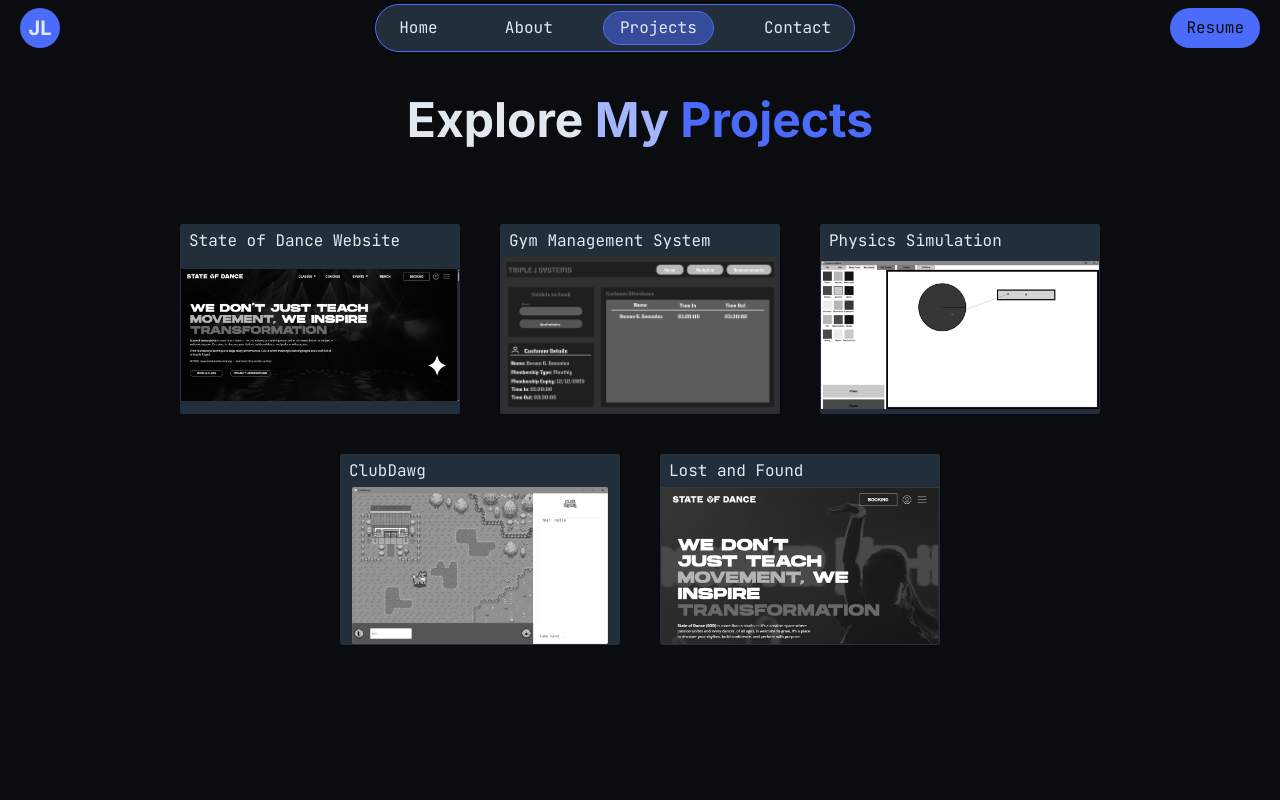
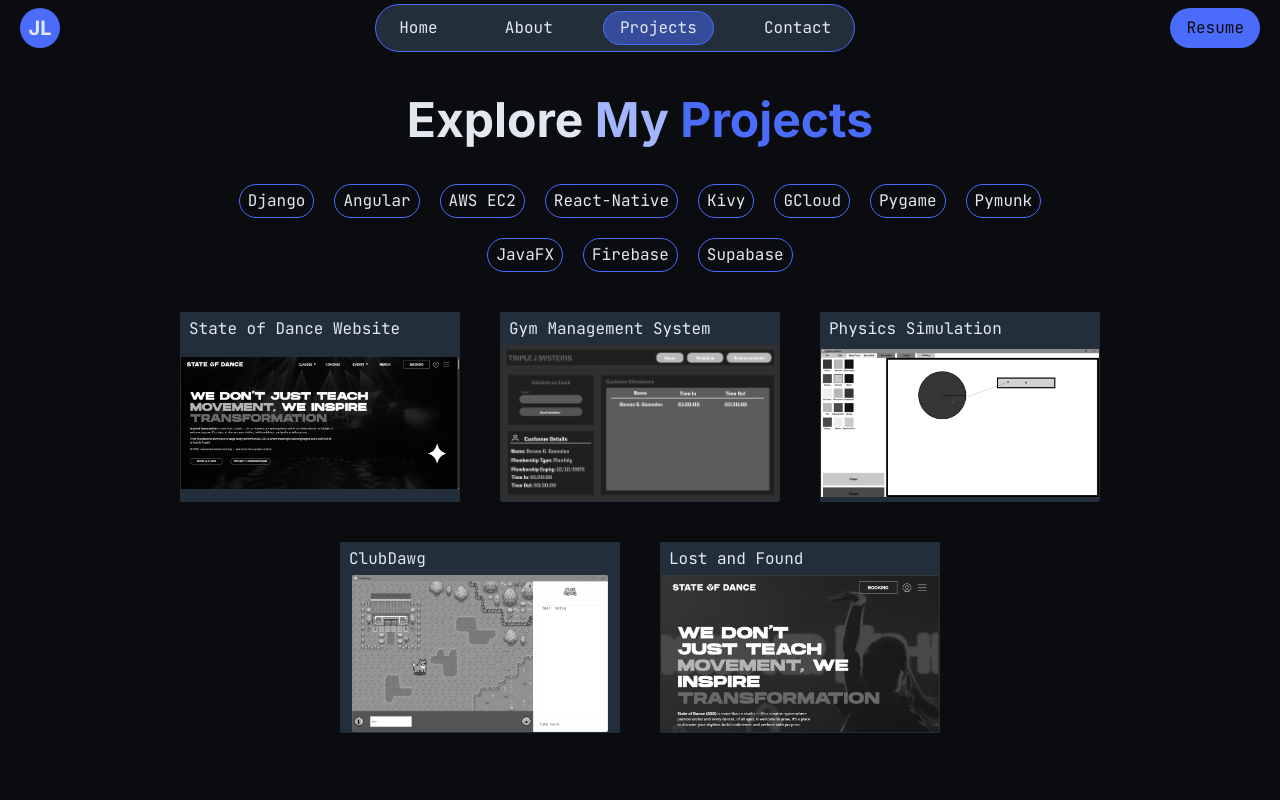
Before and after one commit to JohnLloydProg/my-portfolio, a Next.js app: page /projects in a window 1280 px wide. Shown: the top 800 px of the page. Built offline with nearby package versions, Linux system fonts and the light colour scheme.

Commit message:
feat(projects): added project filtering
Added simple project filtering through query params.

```diff
--- a/app/projects/page.tsx
+++ b/app/projects/page.tsx
@@ -1,6 +1,7 @@
 import { promises as fs } from "node:fs";
 import path from "node:path";
 import ProjectCard from "./projectCard";
+import Link from "next/link";
 
 // --- INTERFACES ---
 export interface Project {
@@ -23,10 +24,28 @@ const _FILTERS: string[] = [
 	"React Native",
 ];
 
-export default async function Projects() {
+export default async function Projects({
+	searchParams,
+}: {
+	searchParams: Promise<{ filter?: string }>;
+}) {
+	const { filter } = await searchParams;
+
 	const filePath = path.join(process.cwd(), "data", "projects.json");
 	const fileContent = await fs.readFile(filePath, "utf8");
 	const data: Project[] = JSON.parse(fileContent);
+	const filters = new Set<string>();
+
+	for (const project of data) {
+		for (const framework of project.frameworks) filters.add(framework);
+	}
+
+	const projects = data.filter((project) => {
+		if (filter && filter !== "All") {
+			return project.frameworks.includes(filter);
+		}
+		return true;
+	});
 
 	await new Promise((resolve) => setTimeout(resolve, 1000));
 
@@ -36,8 +55,19 @@ export default async function Projects() {
 				Explore <span className="text-pastel-blue">My</span>{" "}
 				<span className="text-denim-blue">Projects</span>
 			</h1>
-			<div className="flex flex-wrap gap-10 max-w-6xl justify-center mt-20 mb-10">
-				{data.map((project) => (
+			<div className="flex flex-wrap gap-5 mt-10 w-full max-w-4xl justify-center">
+				{filters.values().map((filterOption) => (
+					<Link
+						key={filterOption}
+						href={`/projects?filter=${filterOption}`}
+						className={`border border-denim-blue rounded-full px-2 py-1 transition-all hover:bg-denim-blue ${filterOption === filter ? "bg-denim-blue" : "bg-transparent"}`}
+					>
+						{filterOption}
+					</Link>
+				))}
+			</div>
+			<div className="flex flex-wrap gap-10 max-w-6xl justify-center mt-10 mb-10">
+				{projects.map((project) => (
 					<ProjectCard key={project.id} project={project} />
 				))}
 			</div>
```
